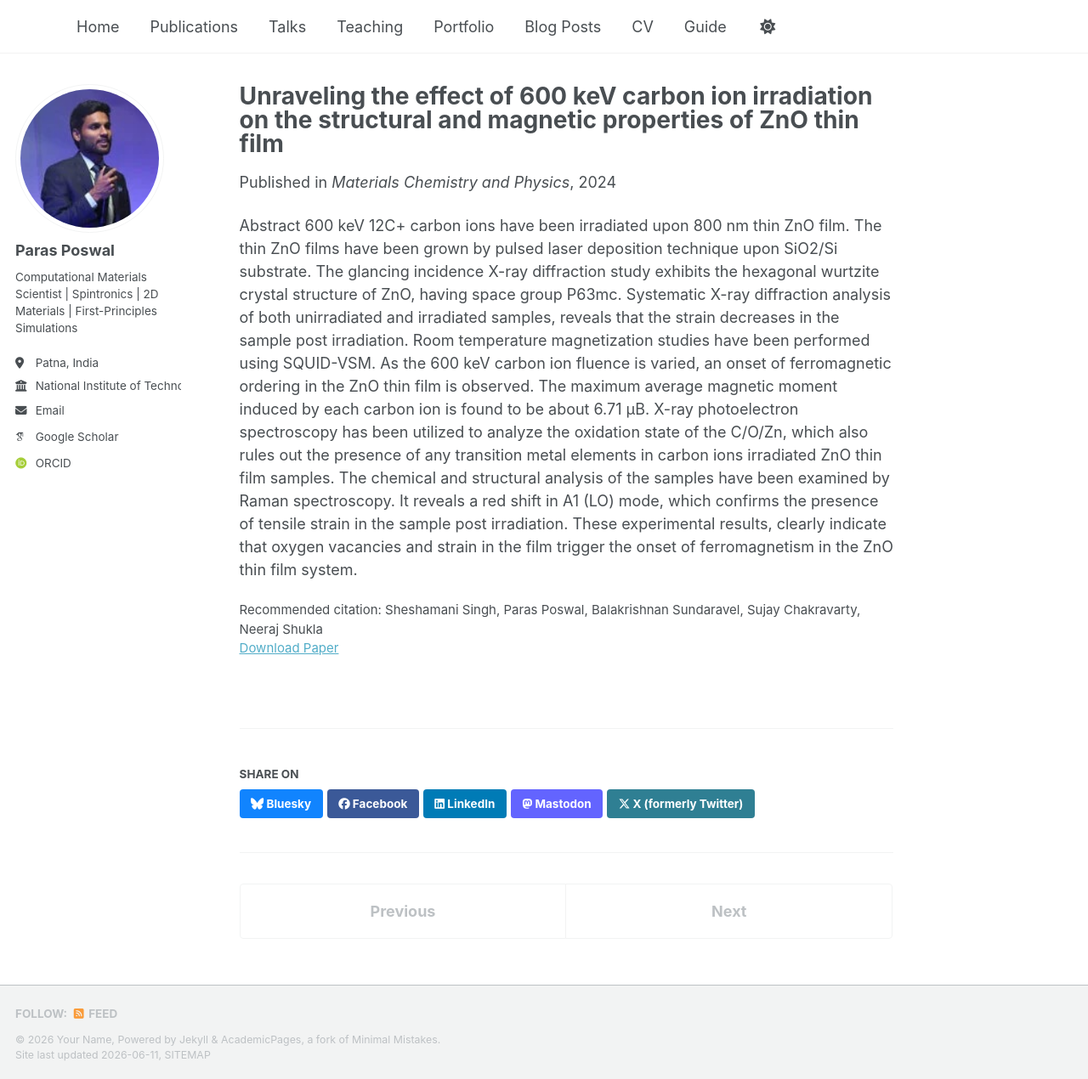
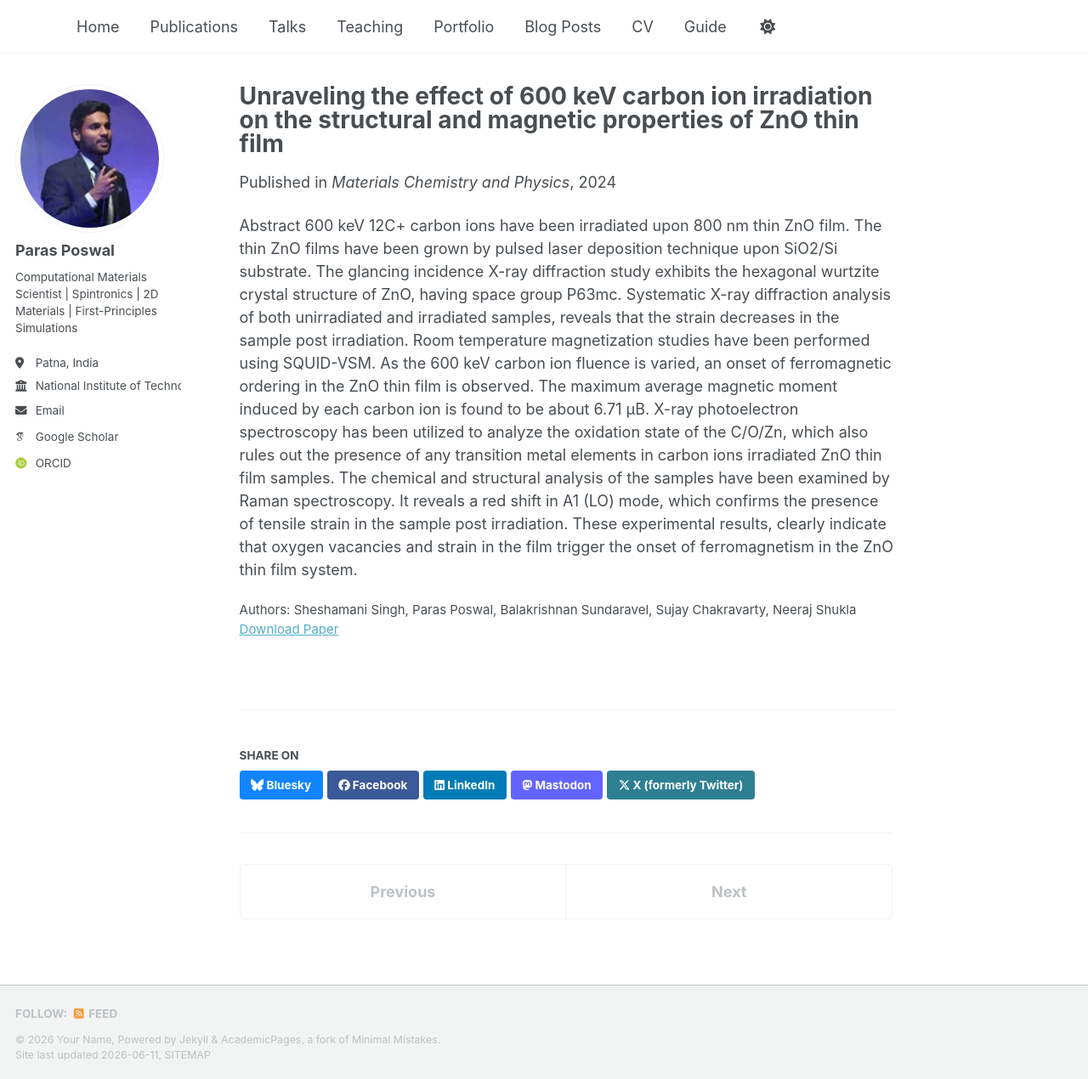
Before and after one commit to poswalparas/poswalparas.github.io, a Jekyll site: the page built from _publications/zno_co_author1.md, in a window 1280 px wide and 1270 px high. Shown: the whole window at 85% size. Built offline with Jekyll 4.4.1, drawn with Linux system fonts in a browser that asks for light colours; some web fonts are replaced; a script bundle is joined from its source files by our own code; library files that are not in the unit come from our copies.

Commit message:
Update single.html

```diff
--- a/_layouts/single.html
+++ b/_layouts/single.html
@@ -48,25 +48,25 @@
         {{ content }}
 
         {% if page.citation and page.paperurl and page.slidesurl and page.bibtexurl %}
-          <p style="font-size: smaller">Recommended citation: {{ page.citation }}<br /><a href="{{ page.paperurl }}">Download Paper</a> | <a href="{{ page.slidesurl }}">Download Slides</a> | <a href="{{ page.bibtexurl }}">Download Bibtex</a></p>
+          <p style="font-size: smaller">Authors: {{ page.citation }}<br /><a href="{{ page.paperurl }}">Download Paper</a> | <a href="{{ page.slidesurl }}">Download Slides</a> | <a href="{{ page.bibtexurl }}">Download Bibtex</a></p>
         {% elsif page.citation and page.paperurl and page.slidesurl %}
-          <p style="font-size: smaller">Recommended citation: {{ page.citation }}<br /><a href="{{ page.paperurl }}">Download Paper</a> | <a href="{{ page.slidesurl }}">Download Slides</a></p>
+          <p style="font-size: smaller">Authors: {{ page.citation }}<br /><a href="{{ page.paperurl }}">Download Paper</a> | <a href="{{ page.slidesurl }}">Download Slides</a></p>
         {% elsif page.citation and page.paperurl and page.bibtexurl %}
-          <p style="font-size: smaller">Recommended citation: {{ page.citation }}<br /><a href="{{ page.paperurl }}">Download Paper</a> | <a href="{{ page.bibtexurl }}">Download Bibtex</a></p>
+          <p style="font-size: smaller">Authors: {{ page.citation }}<br /><a href="{{ page.paperurl }}">Download Paper</a> | <a href="{{ page.bibtexurl }}">Download Bibtex</a></p>
         {% elsif page.citation and page.paperurl %}
-          <p style="font-size: smaller">Recommended citation: {{ page.citation }}<br /><a href="{{ page.paperurl }}">Download Paper</a></p>
+          <p style="font-size: smaller">Authors: {{ page.citation }}<br /><a href="{{ page.paperurl }}">Download Paper</a></p>
         {% elsif page.citation and page.slidesurl and page.bibtexurl %}
-          <p style="font-size: smaller">Recommended citation: {{ page.citation }}<br /><a href="{{ page.slidesurl }}">Download Slides</a> | <a href="{{ page.bibtexurl }}">Download Bibtex</a></p>
+          <p style="font-size: smaller">Authors: {{ page.citation }}<br /><a href="{{ page.slidesurl }}">Download Slides</a> | <a href="{{ page.bibtexurl }}">Download Bibtex</a></p>
         {% elsif page.citation and page.slidesurl %}
-          <p style="font-size: smaller">Recommended citation: {{ page.citation }}<br /><a href="{{ page.slidesurl }}">Download Slides</a></p>
+          <p style="font-size: smaller">Authors: {{ page.citation }}<br /><a href="{{ page.slidesurl }}">Download Slides</a></p>
         {% elsif page.slidesurl and page.bibtexurl %}
           <p style="font-size: smaller"><a href="{{ page.slidesurl }}">Download Slides</a> | <a href="{{ page.bibtexurl }}">Download Bibtex</a></p>
         {% elsif page.paperurl and page.bibtexurl %}
           <p style="font-size: smaller"><a href="{{ page.paperurl }}">Download Paper</a> | <a href="{{ page.bibtexurl }}">Download Bibtex</a></p>
         {% elsif page.citation and page.bibtexurl %}
-          <p style="font-size: smaller">Recommended citation: {{ page.citation }}<br /><a href="{{ page.bibtexurl }}">Download Bibtex</a></p>
+          <p style="font-size: smaller">Authors: {{ page.citation }}<br /><a href="{{ page.bibtexurl }}">Download Bibtex</a></p>
         {% elsif page.citation %}
-          <p style="font-size: smaller">Recommended citation: {{ page.citation }}</p>
+          <p style="font-size: smaller">Authors: {{ page.citation }}</p>
         {% elsif page.slidesurl %}
           <p style="font-size: smaller"><a href="{{ page.slidesurl }}">Download Slides</a></p>
         {% elsif page.bibtexurl %}
```
